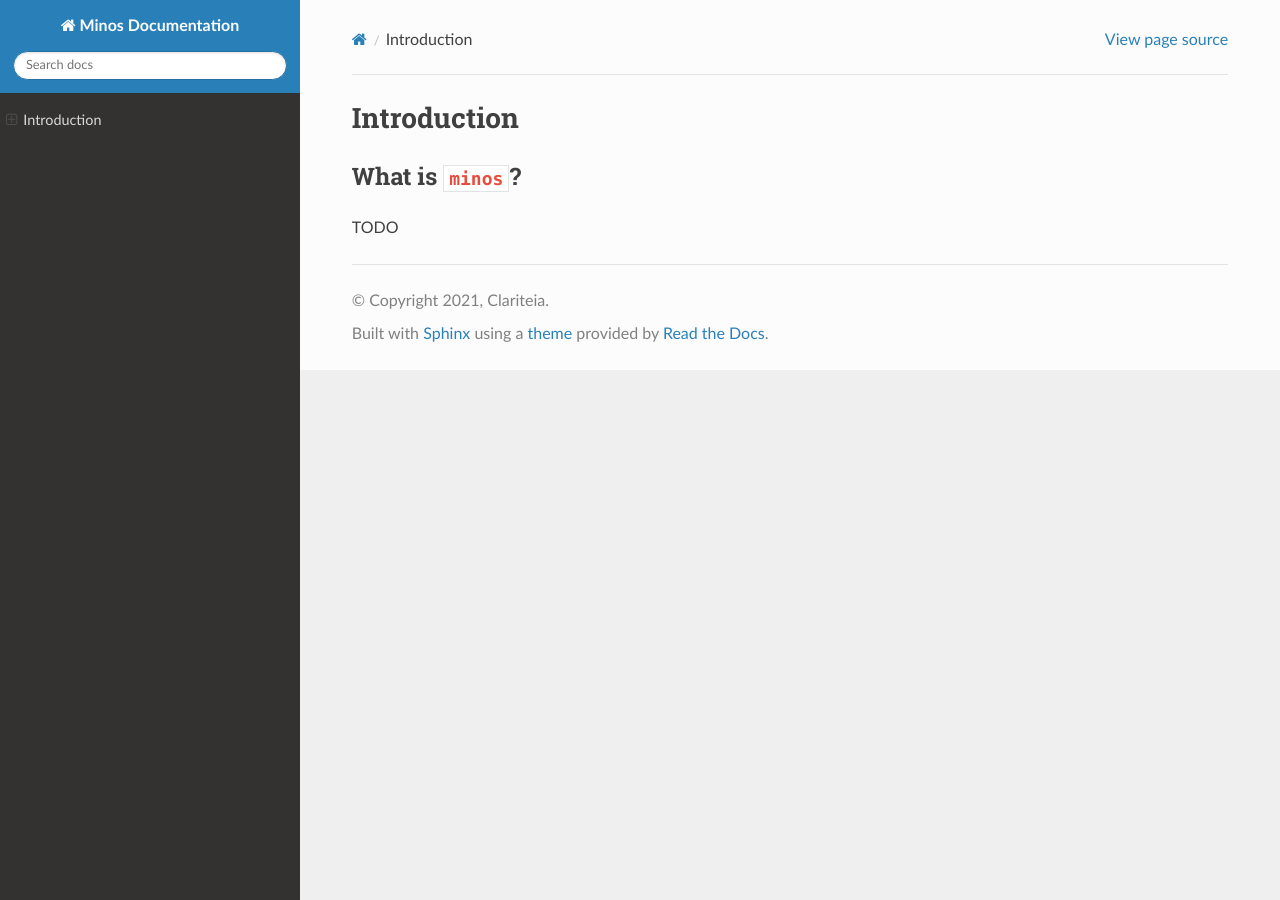
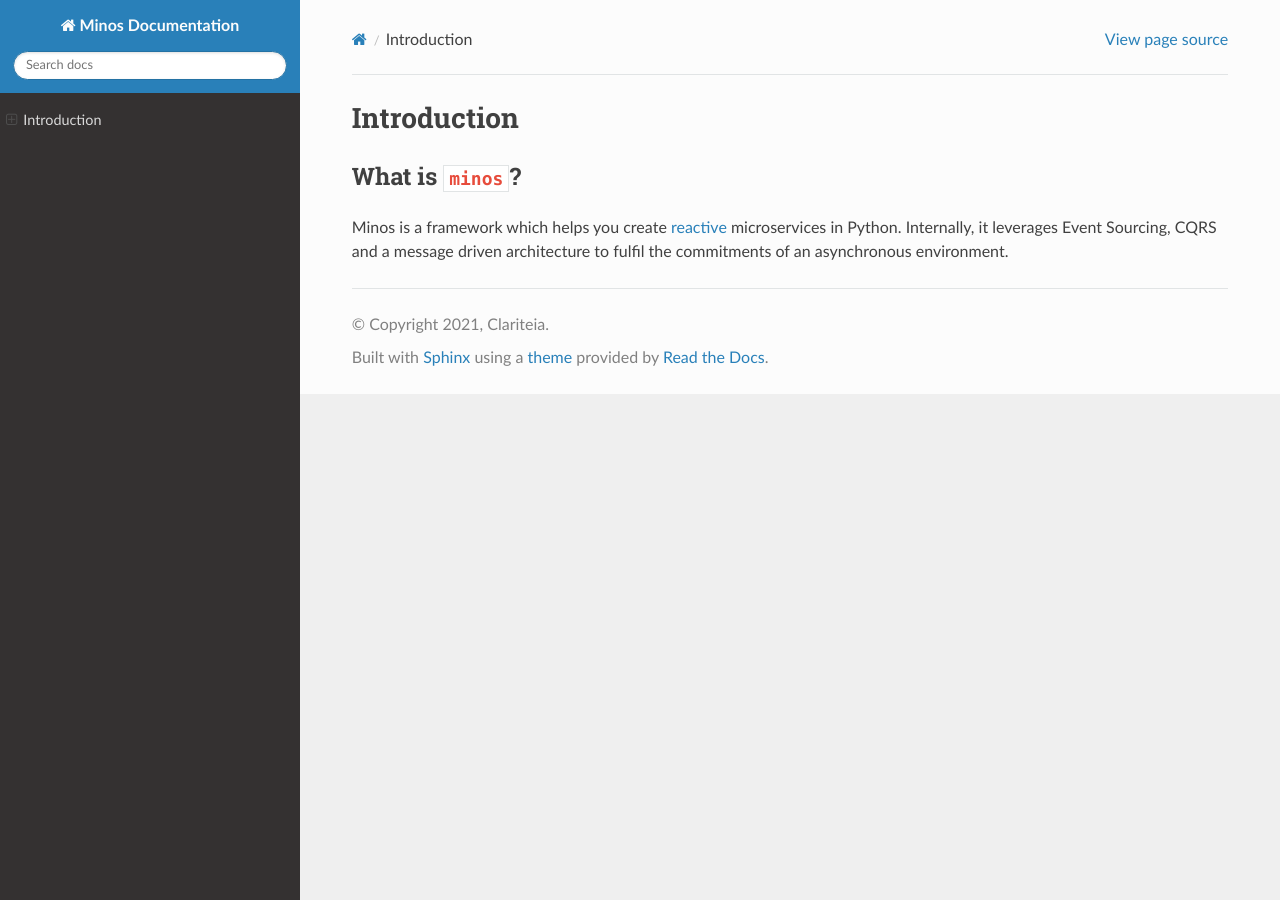
Before and after one commit to Clariteia/minos-documentation, a Sphinx documentation site: the page built from docs/introduction.md, in a window 1280 px wide. Built offline with Sphinx 7.4.7 and the Read the Docs theme 2.0.0, drawn with Linux system fonts in a browser that asks for light colours.

Commit message:
* Add introduction line.

```diff
--- a/docs/introduction.md
+++ b/docs/introduction.md
@@ -2,4 +2,4 @@
 
 ## What is `minos`?
 
-TODO
+Minos is a framework which helps you create [reactive](https://www.reactivemanifesto.org/) microservices in Python. Internally, it leverages Event Sourcing, CQRS and a message driven architecture to fulfil the commitments of an asynchronous environment.
```
